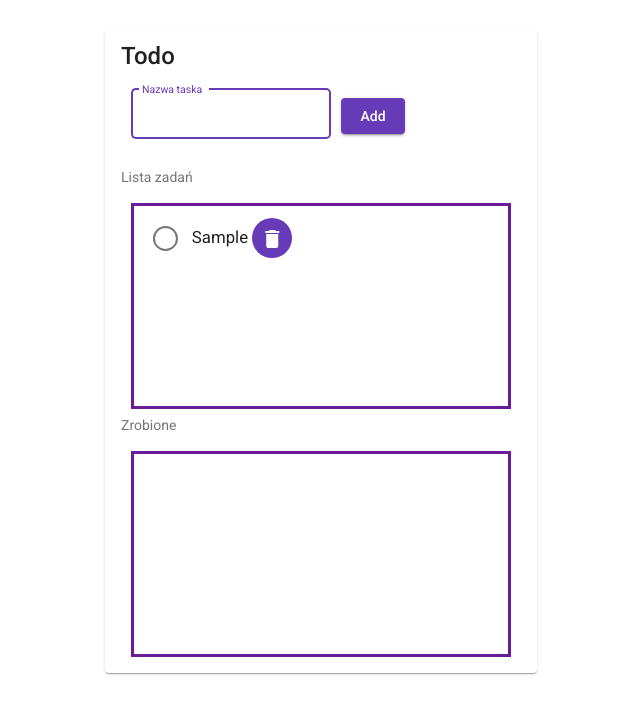
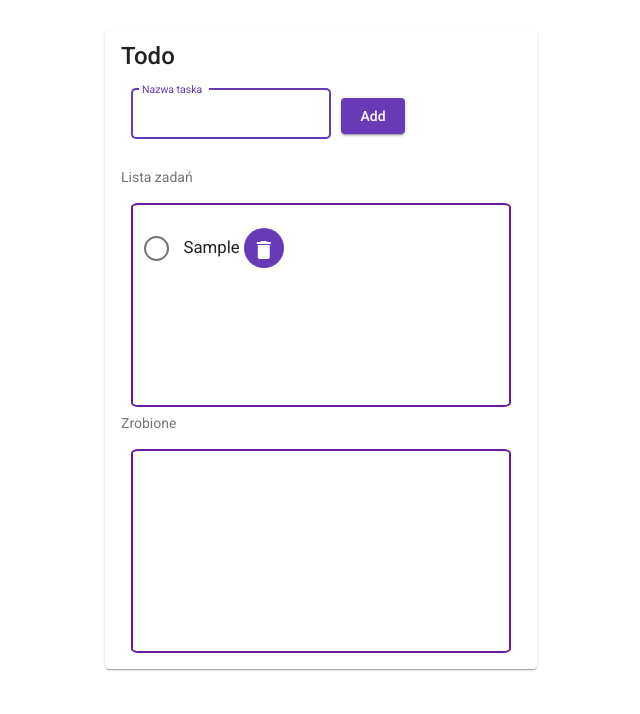
Before and after one commit to wiktfic226/angular-to-do-list, an Angular app: page / in a window 1280 px wide. Both pictures are taken after typing "Sample" into the empty fields and a click on the button "Add". Shown: the top 714 px of the page, without its empty margins (319-959 px from the left). Built offline with nearby package versions, Linux system fonts and the light colour scheme.

Commit message:
fix: css styles' names

```diff
--- a/src/app/app.component.html
+++ b/src/app/app.component.html
@@ -11,7 +11,7 @@
   </div>
   <mat-card-subtitle>Lista zadań</mat-card-subtitle>
   <div class="tasks-list" role="list">
-    <cdk-virtual-scroll-viewport appendOnly itemSize="50" class="example-viewport">
+    <cdk-virtual-scroll-viewport appendOnly itemSize="50" class="list-viewport">
     <mat-list-item *ngFor="let task of getTasks() | donetasksfilter: false">
       <p matLine></p>
       <app-todo [todo]=task></app-todo>
@@ -20,7 +20,7 @@
   </div>
   <mat-card-subtitle>Zrobione</mat-card-subtitle>
   <div class="tasks-list" role="list">
-    <cdk-virtual-scroll-viewport appendOnly itemSize="50" class="example-viewport">
+    <cdk-virtual-scroll-viewport appendOnly itemSize="50" class="list-viewport">
     <mat-list-item *ngFor="let task of getTasks() | donetasksfilter: true">
       <p matLine></p>
       <p matLine></p>
--- a/src/app/app.component.scss
+++ b/src/app/app.component.scss
@@ -21,12 +21,9 @@
     align-items: center;
 }
 
-.example-viewport {
+.list-viewport {
     height: 200px;
     width:auto;
-    border: 3px solid #6A1B9A;
+    border: 2px solid #6A1B9A;
+    border-radius: 2%;
   }
-
-  .example-item {
-    height: 50px;
-  }
--- a/src/app/todoitem/todo-item.component.scss
+++ b/src/app/todoitem/todo-item.component.scss
@@ -1,6 +1,7 @@
 .item-component {
-    padding: 5%;
+    padding: 3%;
     font-size: larger;
+    display: inline-block;
 }
 
 .delete-button {
@@ -8,6 +9,7 @@
   width: 40px;
   position: absolute;
   right: 0;
+  top: 0;
 }
 
 ::ng-deep .done-checkbox {
```
Also changed, not shown: src/app/todoitem/todo-item.component.html (+7 -3 lines).
